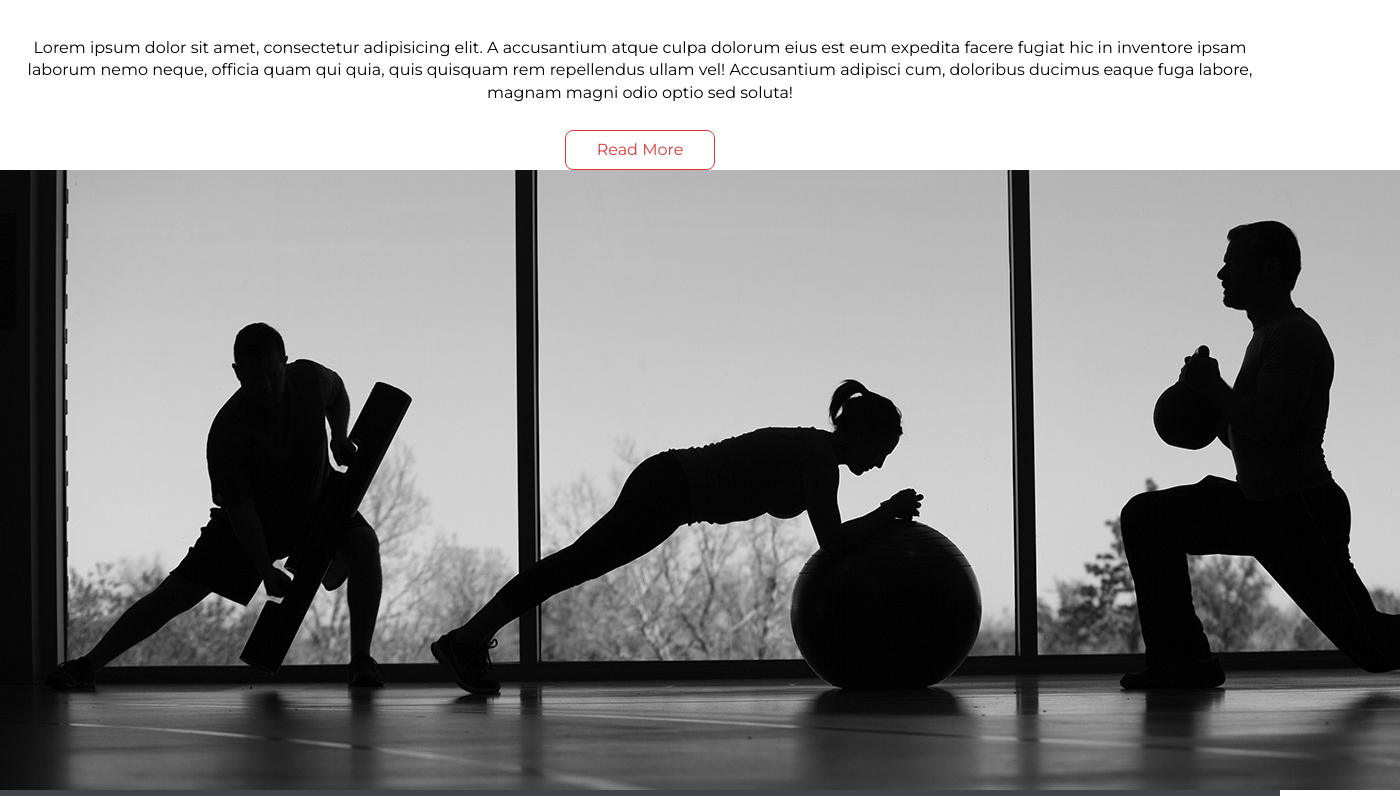
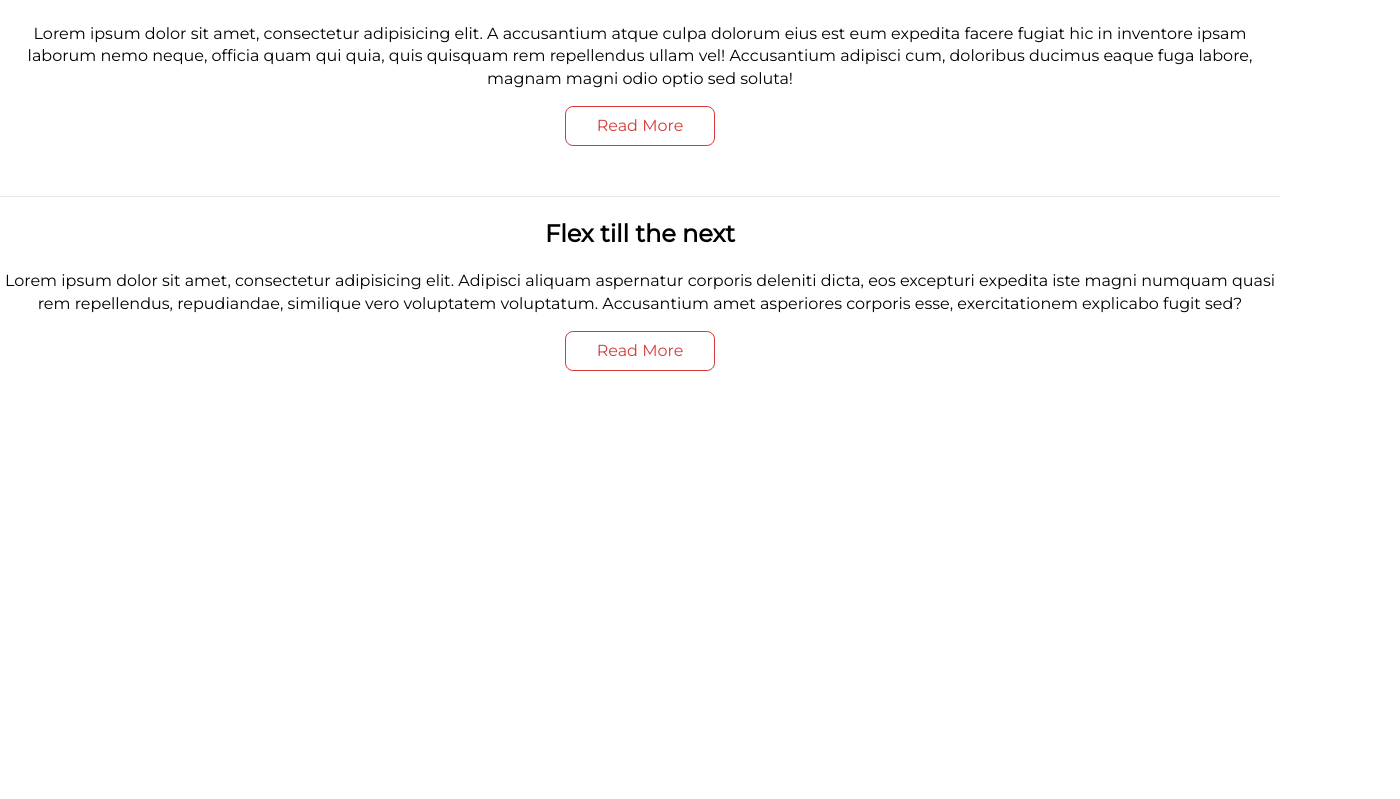
Before and after one commit to Danilovesovic/flex-gulp-win-mac, a website: page index.html in a window 1280 px wide. Shown: the part 1741-2540 px from the top of the page, 1400 px wide, since content can reach past the window. After the commit the page ends 2112 px from the top, so only its background shows below. Drawn offline with Linux system fonts and the light colour scheme.

Commit message:
footer left

```diff
--- a/css/partials/_mobil.sass
+++ b/css/partials/_mobil.sass
@@ -62,17 +62,28 @@
     text-align: center
     h3
       font-size: 24px
-    a
-      display: block
-      width: 150px
-      height: 40px
-      border: 1px solid $logo-color
-      color: $logo-color
-      border-radius: 8px
-      text-decoration: none
-      display: flex
-      align-self: center
-      align-items: center
-      justify-content: center
+
 
       margin-top: 10px
+  .people
+    display: none
+  .next
+    text-align: center
+    margin-top: 50px
+    border-top: 1px solid rgba(33,33,33,.1)
+  .more-text
+    display: none
+
+  .read-more
+    display: block
+    width: 150px
+    height: 40px
+    border: 1px solid $logo-color
+    color: $logo-color
+    border-radius: 8px
+    text-decoration: none
+    display: flex
+    align-self: center
+    align-items: center
+    justify-content: center
+    margin: 0 auto
--- a/gulpfile.js
+++ b/gulpfile.js
@@ -4,10 +4,17 @@ const sass = require('gulp-sass');
 sass.compiler = require('node-sass');
 
 function convert(done) {
-    gulp.src('./css/*.sass')
+    gulp.src('./css/**/*.sass')
         .pipe(sass().on('error',sass.logError))
-        .pipe(gulp.dest('./style'))
+        .pipe(gulp.dest('./style'));
     done()
 }
 
 gulp.task('default',convert);
+
+function lookAlways() {
+    gulp.watch('./css/**/*.sass', convert)
+
+}
+
+gulp.task('always',lookAlways);
--- a/index.html
+++ b/index.html
@@ -85,19 +85,20 @@
             <div class="winner-logo-info">
                 <h3>Winner Logo</h3>
                 <p>Lorem ipsum dolor sit amet, consectetur adipisicing elit. A accusantium atque culpa dolorum eius est eum expedita facere fugiat hic in inventore ipsam laborum nemo neque, officia quam qui quia, quis quisquam rem repellendus ullam vel! Accusantium adipisci cum, doloribus ducimus eaque fuga labore, magnam magni odio optio sed soluta!</p>
-                <a href="">Read More</a>
+                <a class="read-more" href="">Read More</a>
             </div>
         </div>
 
     </section>
     <section class="last">
         <div class="container">
-            <header>
+            <header class="people">
                 <img class="fitness" src="images/fitness.jpg" alt="">
             </header>
-            <article>
+            <article class="next">
                 <h2>Flex till the <span>next</span></h2>
-                <p>Lorem ipsum dolor sit amet, consectetur adipisicing elit. Adipisci aliquam aspernatur corporis deleniti dicta, eos excepturi expedita iste magni numquam quasi rem repellendus, repudiandae, similique vero voluptatem voluptatum. Accusantium amet asperiores corporis esse, exercitationem explicabo fugit sed? Facilis harum natus recusandae. Consequuntur delectus dolores dolorum, incidunt iusto quibusdam. Aliquam consequatur debitis dolore fuga fugit iure maiores minima molestias nihil nostrum possimus quia, rerum temporibus totam voluptate? Commodi delectus distinctio dolores eaque earum enim et excepturi fuga fugit illo itaque officiis ratione totam ullam voluptas, voluptates voluptatum! Consequatur delectus id, illo magni molestiae, odit placeat quasi quia tempore totam unde voluptatum! Accusantium ad aliquam at cumque, dolores ducimus error est excepturi facilis, illum magnam minus omnis perferendis quo similique velit veniam voluptate? Cum delectus dignissimos distinctio incidunt ipsum nobis, praesentium. Accusantium alias assumenda eius eum molestias necessitatibus nobis pariatur, suscipit ullam velit? Aliquid aspernatur dolorem dolorum, est laboriosam maiores officia quis suscipit! At hic maiores molestias quidem soluta tempora? A aperiam debitis delectus ea error ex fugiat id incidunt laboriosam neque nesciunt obcaecati officia, quo rem sequi temporibus vel veritatis vitae.</p>
+                <p>Lorem ipsum dolor sit amet, consectetur adipisicing elit. Adipisci aliquam aspernatur corporis deleniti dicta, eos excepturi expedita iste magni numquam quasi rem repellendus, repudiandae, similique vero voluptatem voluptatum. Accusantium amet asperiores corporis esse, exercitationem explicabo fugit sed? <span class="more-text">Facilis harum natus recusandae. Consequuntur delectus dolores dolorum, incidunt iusto quibusdam. Aliquam consequatur debitis dolore fuga fugit iure maiores minima molestias nihil nostrum possimus quia, rerum temporibus totam voluptate? Commodi delectus distinctio dolores eaque earum enim et excepturi fuga fugit illo itaque officiis ratione totam ullam voluptas, voluptates voluptatum! Consequatur delectus id, illo magni molestiae, odit placeat quasi quia tempore totam unde voluptatum! Accusantium ad aliquam at cumque, dolores ducimus error est excepturi facilis, illum magnam minus omnis perferendis quo similique velit veniam voluptate? Cum delectus dignissimos distinctio incidunt ipsum nobis, praesentium. Accusantium alias assumenda eius eum molestias necessitatibus nobis pariatur, suscipit ullam velit? Aliquid aspernatur dolorem dolorum, est laboriosam maiores officia quis suscipit! At hic maiores molestias quidem soluta tempora? A aperiam debitis delectus ea error ex fugiat id incidunt laboriosam neque nesciunt obcaecati officia, quo rem sequi temporibus vel veritatis vitae.</span></p>
+                <a class="read-more" href="">Read More</a>
             </article>
         </div>
     </section>
```
Also changed, not shown: style/style.css.
